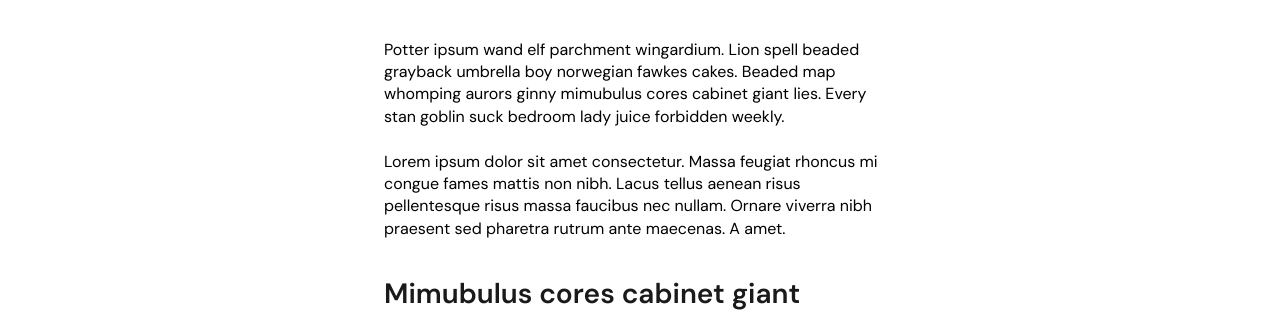
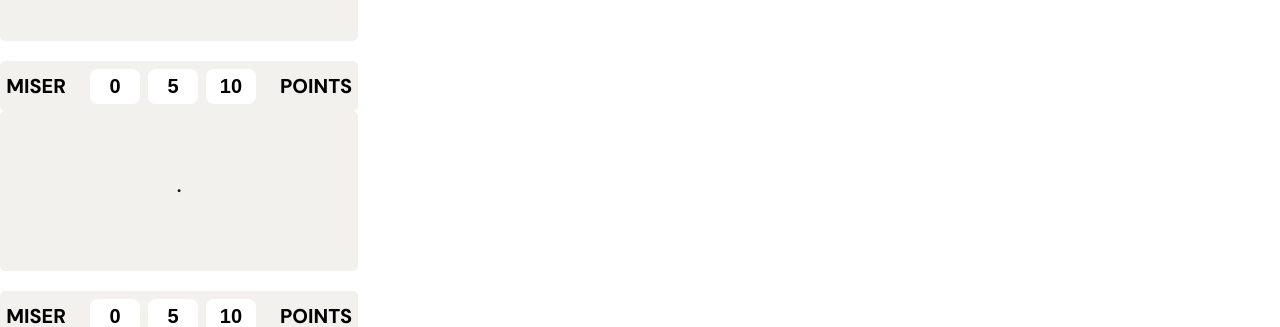
Before and after one commit to AurelianeD/dose-ta-dose, a SvelteKit app: page /about in a window 1280 px wide. Shown: the part 466-793 px from the top of the page. Built offline with nearby package versions, Linux system fonts and the light colour scheme.

Commit message:
zone pour miser

```diff
--- /dev/null
+++ b/src/lib/components/MisePoint.svelte
@@ -0,0 +1,82 @@
+<script lang="ts">
+    import { goto } from "$app/navigation";
+    import { onMount } from "svelte";
+
+    let activeIndex = -1;
+
+    function toggleMise(index:number) {
+        activeIndex = index;
+    }
+
+</script>
+
+<div class="mise">
+    <p>Miser</p>
+    <div class="valeurs">
+        {#each [0, 5, 10] as valeur, index}
+            <button class="valeurs-btn" class:valeurs-btn-act={activeIndex === index} on:click={() => toggleMise(index)}>{valeur}</button>
+        {/each}
+    </div>
+    <p>points</p>
+</div>
+
+<style>
+    .mise{
+        border-radius: 5px;
+        margin-top: 20px;
+        display: flex;
+        justify-content: center;
+        align-items: center;
+        width: 28vw;
+        height: 50px;
+        background-color: var(--beige);
+        gap: 24px;
+    }
+
+    .mise p{
+        font-weight: 800;
+        font-size: 20px;
+        text-transform: uppercase;
+    }
+
+    .valeurs{
+        display: flex;
+        gap: 8px;
+    }
+
+    .valeurs-btn{
+        font-weight: 700;
+        font-size: 20px;
+        border: none;
+        border-radius: 8px;
+        width: 50px;
+        height: 35px;
+        background-color: #fff;
+        cursor: pointer;
+    }
+
+    .valeurs-btn-act{
+        color: #fff;
+        background-color: var(--yellow-clicked);
+    }
+
+    .valeurs-btn-disable{
+        color: #B3B3B3;
+        opacity: 0.7;
+        cursor: not-allowed;
+    }
+
+    .valeurs-btn:hover{
+        background-color: var(--yellow-hover);
+    }
+
+    .valeurs-btn-disable:hover{
+        background-color: #fff;
+    }
+
+    .valeurs-btn:active {
+        color: #fff;
+		background-color: var(--yellow-clicked);
+	}
+
+</style>
--- a/src/routes/about/+page.svelte
+++ b/src/routes/about/+page.svelte
@@ -3,7 +3,14 @@
   import Header from '$lib/components/Header.svelte';
   import Footer from '$lib/components/Footer.svelte';
 	import Link from '$lib/components/Link.svelte';
+	import MisePoint from '$lib/components/MisePoint.svelte';
+	import QuizButton from '$lib/components/QuizButton.svelte';
 </script>
+<QuizButton></QuizButton>
+<MisePoint/>
+
+<QuizButton></QuizButton>
+<MisePoint/>
 
 <div class="contenu">
     <h1>A <span class="encadre">propos</span></h1>
```
